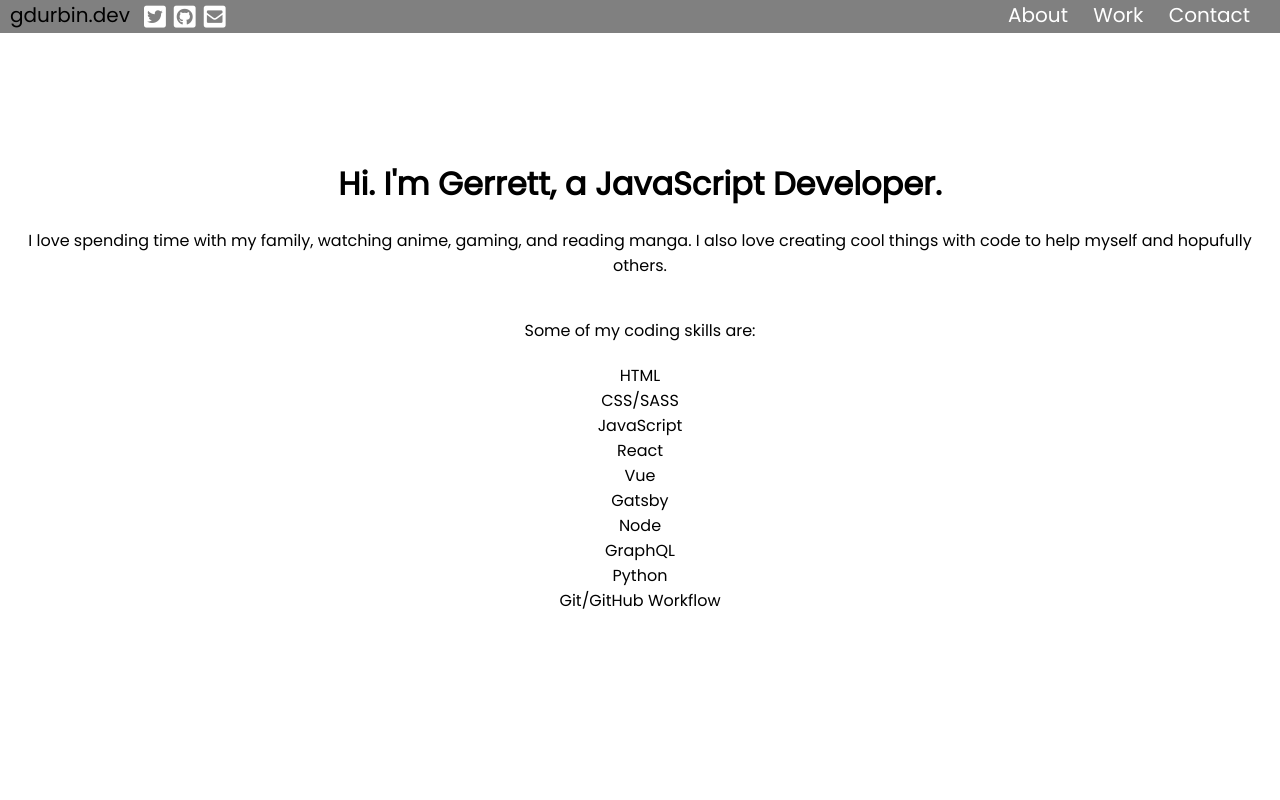
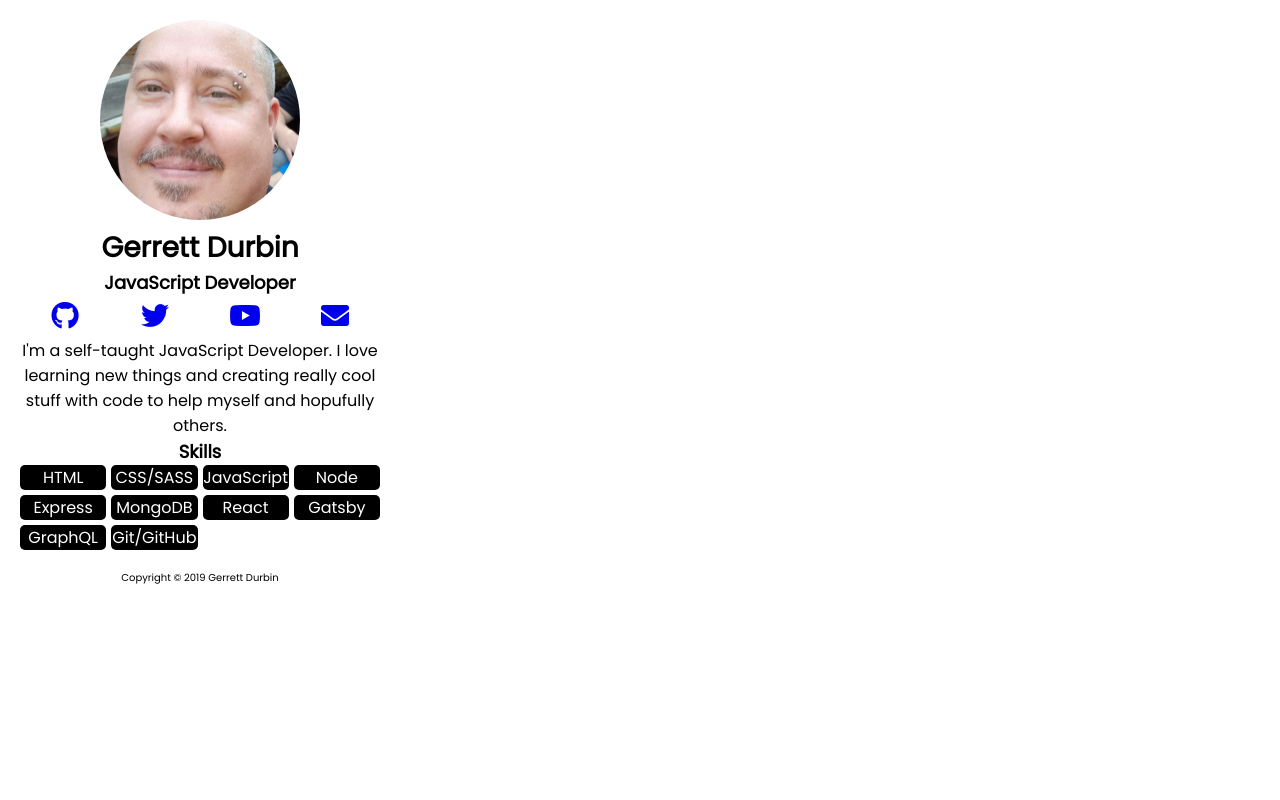
Before and after one commit to gdurbin/gdurbin-dev, a website: page dist/index.html in a window 1280 px wide. Shown: the top 800 px of the page. Drawn offline with Linux system fonts and the light colour scheme; files that its build step writes are made by us from their sources.

Commit message:
updated layout

```diff
--- /dev/null
+++ b/css/style.comp.css
@@ -0,0 +1,9 @@
+@import url("https://fonts.googleapis.com/css?family=Poppins&display=swap");
+* {
+  padding: 0;
+  margin: 0;
+  box-sizing: border-box;
+  font-family: "Poppins", sans-serif; }
+
+* {
+  font-family: "Poppins", sans-serif; }
--- /dev/null
+++ b/css/style.css
@@ -0,0 +1,52 @@
+@import url("https://fonts.googleapis.com/css?family=Poppins&display=swap");
+html {
+  font-size: 62.5%; }
+
+body {
+  font-family: "Poppins", sans-serif;
+  text-align: center; }
+
+.profile {
+  font-size: 1.6rem; }
+  .profile__name {
+    font-size: 2.8rem; }
+  .profile__title {
+    font-size: 1.8rem; }
+  .profile__links {
+    font-size: 2.8rem; }
+  .profile__skills-title {
+    font-size: 1.8rem; }
+  .profile__skills .skills-item {
+    color: white; }
+
+* {
+  padding: 0;
+  margin: 0;
+  box-sizing: border-box; }
+
+* {
+  font-family: "Poppins", sans-serif; }
+
+.container {
+  display: grid;
+  grid-template-columns: 400px 1fr; }
+
+.profile {
+  padding: 2rem; }
+  .profile__img {
+    object-fit: cover;
+    border-radius: 50%;
+    height: 200px;
+    width: 200px; }
+  .profile__links ul {
+    display: grid;
+    grid-template-columns: repeat(4, 1fr);
+    list-style: none; }
+  .profile__skills-list {
+    display: grid;
+    grid-template-columns: repeat(4, 1fr);
+    grid-gap: 5px;
+    list-style: none; }
+    .profile__skills-list .skills-item {
+      background-color: black;
+      border-radius: .5rem; }
--- a/package.json
+++ b/package.json
@@ -4,10 +4,11 @@
   "description": "Gerrett Durbin Portfolio Website",
   "main": "index.js",
   "scripts": {
-    "watch:sass": "node-sass sass/main.scss css/style.css -w",
+    "watch:sass": "node-sass scss/main.scss css/style.css -w",
     "start": "npm-run-all --parallel watch:sass",
 
-    "compile:sass": "node-sass sass/main.scss css/style.comp.css",
+    "compile:sass": "node-sass scss/main.scss css/style.comp.css",
+    "concat:css": "concat -o css/style.concat.css css/style.comp.css",
     "prefix:css": "postcss --use autoprefixer -b \"last 10 versions\" css/style.concat.css -o css/style.prefix.css",
     "compress:css": "node-sass css/style.prefix.css dist/styles/style.css --output-style compressed",
     "build:css": "npm-run-all compile:sass prefix:css compress:css"
```
Also changed, not shown: dist/img/gerrett-profile-lq.jpg (added), dist/index.html, dist/styles/styles.css (deleted), 1 other file.
